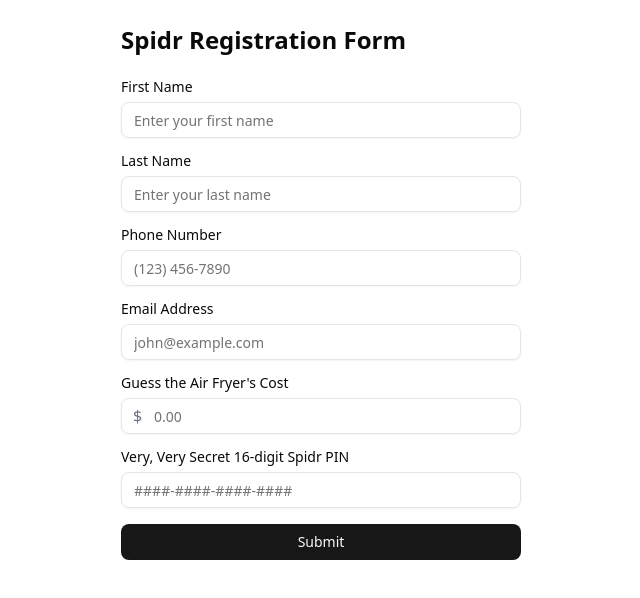
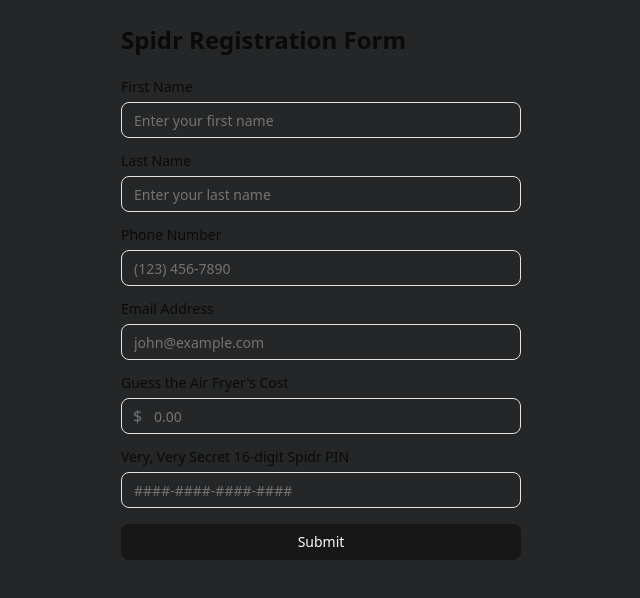
Before and after one commit to aamfahim/spidr-challenge, a Next.js app: page / in a window 1280 px wide. Shown: the top 598 px of the page, without its empty margins (319-959 px from the left). Built offline with nearby package versions, Linux system fonts and the light colour scheme.

Commit message:
update background color

```diff
--- a/src/app/globals.css
+++ b/src/app/globals.css
@@ -45,7 +45,7 @@
 
 :root {
   --radius: 0.625rem;
-  --background: oklch(1 0 0);
+  --background: #252627;
   --foreground: oklch(0.145 0 0);
   --card: oklch(1 0 0);
   --card-foreground: oklch(0.145 0 0);
```
